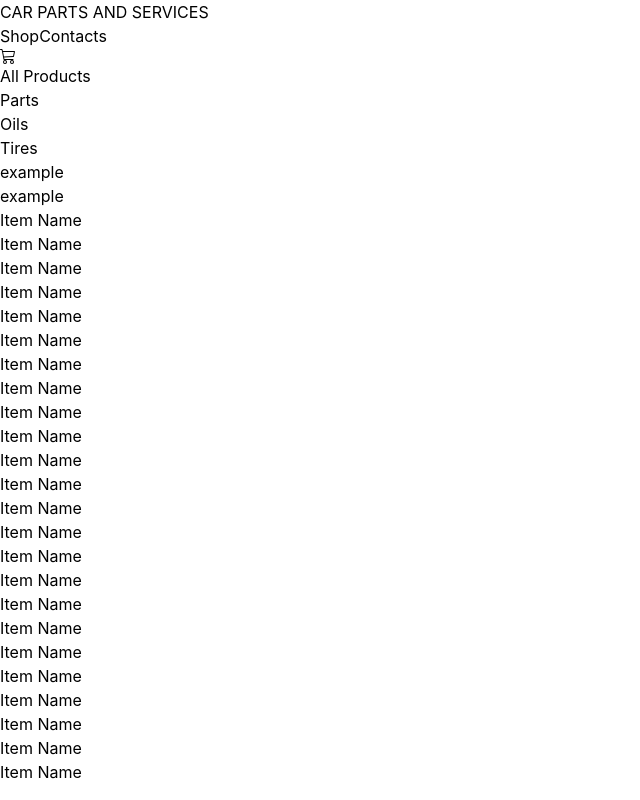
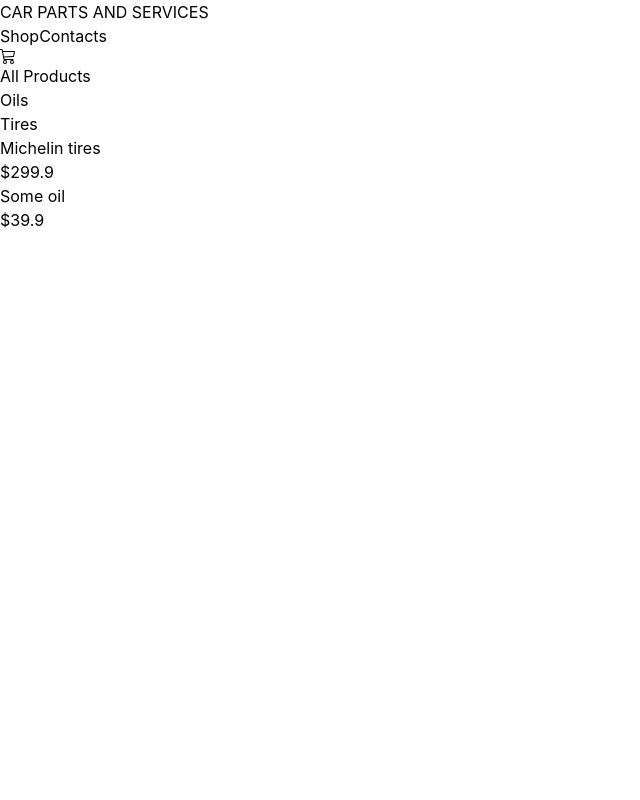
Before and after one commit to nlurins/partshop, a Next.js app: page /shop in a window 1280 px wide. Shown: the whole page, without its empty margins (0-640 px from the left). Built offline with nearby package versions, Linux system fonts and the light colour scheme; what @material-tailwind/react would draw is missing.

Commit message:
added shop functionality for dynamic item rendering

```diff
--- a/components/Header.js
+++ b/components/Header.js
@@ -4,7 +4,7 @@ import Link from 'next/link';
 
 export const Header = () => {
   return (
-    <div className>
+    <div>
       <div className="container flex max-w-[90%] pt-28 mx-auto justify-between">
           <Link href="/"><a className="font-['Montserrat'] tracking-wider text-4xl text-white font-bold">CAR PARTS AND SERVICES</a></Link>
           <div className="flex font-['Montserrat']  text-3xl text-white gap-20">
--- a/components/ProductCard.js
+++ b/components/ProductCard.js
@@ -1,12 +1,14 @@
 
 
-export const ProductCard = () => {
+export const ProductCard = ({title, price}) => {
   return (
-    <div className="container flex flex-col gap-2 text-2xl items-center justify-center">
-        <div className="w-[100%] h-[100%] min-h-[250px] bg-blue-gray-200 hover:scale-110 transition transform">
+    <div className="container flex flex-col gap-2 text-2xl ">
+        <div className="w-[100%] h-[100%] max-h-[250px] bg-blue-gray-200 hover:scale-110 transition transform">
 
         </div>
-        <h1 className="max-w-[250px] text-center">Item Name</h1>
+        <h1 className="max-w-[250px] text-center">{title}</h1>
+        <h1 className="text-xl max-w-[250px] text-center">${price}</h1>
+
     </div>
   )
 }
--- a/components/ShopSideBar.js
+++ b/components/ShopSideBar.js
@@ -1,15 +1,17 @@
 import "@fontsource/montserrat";
 
-export const ShopSideBar = () => {
-  return (
+export const ShopSideBar = ({categories}) => {
+    console.log(categories)
+
+    return (
     <div className="max-w-[15%] flex flex-col font-['Montserrat'] text-white text-4xl font-semibold self-start sticky top-20">
         <h1 className="mb-[40%] text-6xl">All Products</h1>
         <ul className="gap-5 flex flex-col">
-            <li>Parts</li>
-            <li>Oils</li>
-            <li>Tires</li>
-            <li>example</li>
-            <li>example</li>
+            {categories.map(unique => {
+                console.log(categories)
+                return <li key={unique}>{unique}</li>
+            })}
+
         </ul>
     </div>
   )
--- a/pages/shop.js
+++ b/pages/shop.js
@@ -2,40 +2,52 @@ import { Header } from "../components/Header"
 import "@fontsource/montserrat";
 import { ShopSideBar } from "../components/ShopSideBar";
 import { ProductCard } from "../components/ProductCard";
+import { useEffect } from "react";
+import { useState } from "react";
+
 const Shop = () => {
+    const [mainActive, setMainActive] = useState(-1);
+    const products = [
+        {
+            id: 0,
+            title: 'Michelin tires',
+            category: 'Tires',
+            categoryId: 0,
+            price: 299.9,
+            inStock: true,
+            picture: ''
+        },
+        {
+            id: 1,
+            title: 'Some oil',
+            category: 'Oils',
+            categoryId: 1,
+            price: 39.9,
+            inStock: true,
+            picture: ''
+        }
+    ]
+    let [categories, setCategories] = useState([]);
+
+    useEffect(() => {
+        products.forEach(product => {
+            if(!categories.includes(product.category)){
+                setCategories([...categories, product.category])
+            }
+        })
+    }, [categories])
 
 
-
+    if(mainActive === -1){
         return (
             <div className=" bg-gradient-to-r  from-[#070707f3] to-[#070707e1] min-h-screen">
                 <Header />
                 <div className="mt-[5%] container mx-auto max-w-[90%] flex font-['Montserrat']">
-            <ShopSideBar />
+                    <ShopSideBar categories = {categories}/>
                     <div className="container grid grid-cols-4 min-h-screen rounded-2xl bg-white mx-auto gap-8 py-16 mr-0 px-16">
-                <ProductCard />
-                <ProductCard />
-                <ProductCard />
-                <ProductCard />
-                <ProductCard />
-                <ProductCard />
-                <ProductCard />
-                <ProductCard />
-                <ProductCard />
-                <ProductCard />
-                <ProductCard />
-                <ProductCard />
-                <ProductCard />
-                <ProductCard />
-                <ProductCard />
-                <ProductCard />
-                <ProductCard />
-                <ProductCard />
-                <ProductCard />
-                <ProductCard />
-                <ProductCard />
-                <ProductCard />
-                <ProductCard />
-                <ProductCard />
+                        {products.map(product => {
+                            return <ProductCard key={product.id} title={product.title} price={product.price}/>;
+                        })}
 
 
 
@@ -44,5 +56,6 @@ const Shop = () => {
             </div>
           )
     }
+}
 
 export default Shop
```
Lines whose indentation alone changed are shown as unchanged.
